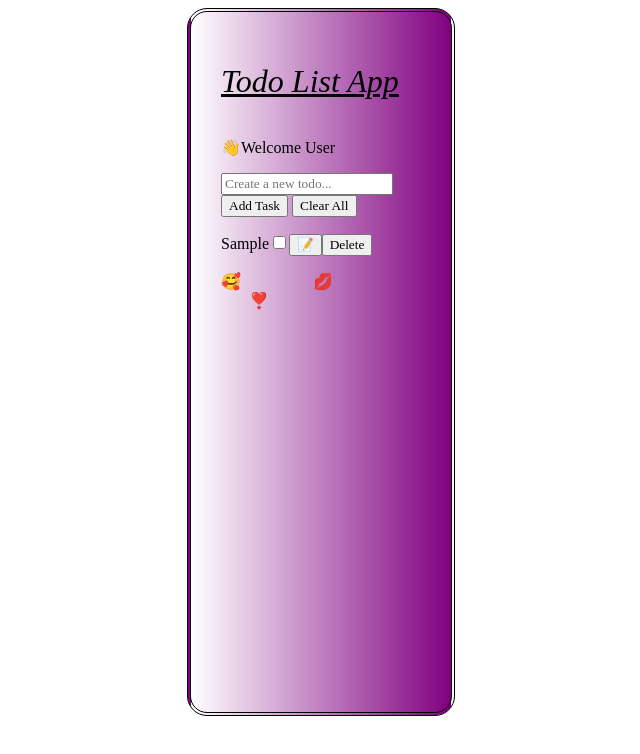
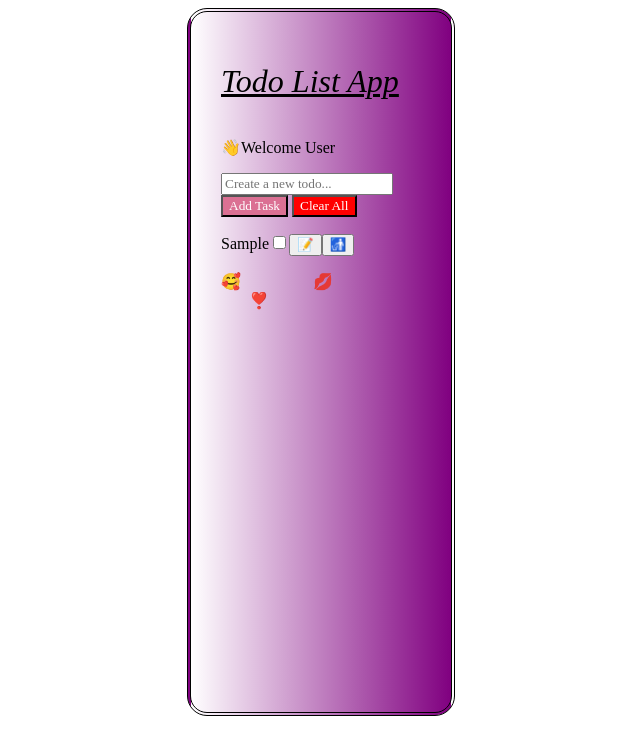
Before and after one commit to Dinah-Ngatia5/My-TO-do-List-App, a plain HTML site: page index.html in a window 1280 px wide. Both pictures are taken after typing "Sample" into the empty fields and a click on the button "Add Task". Shown: the whole page, without its empty margins (319-959 px from the left). Drawn offline with Linux system fonts and the light colour scheme; files whose address does not match are found by name.

Commit message:
Completed Assignment

```diff
--- a/script.js
+++ b/script.js
@@ -35,7 +35,7 @@ function renderTaskList() {
 
         //Button for Deleting an item from the tasks' list
       const deleteBtn = document.createElement('button');
-      deleteBtn.textContent = 'Delete';
+      deleteBtn.textContent = '🚮';
       deleteBtn.addEventListener('click', () => deleteTask(index));
       taskElement.appendChild(deleteBtn);
 
--- a/style.css
+++ b/style.css
@@ -46,13 +46,16 @@ ul {
 li {
     margin-bottom: 10px
 }
- #add-btn {
-    padding: 5px 10px;
-    background-color: #4caf50;
+ #add-task-btn {
+
+    background-color:palevioletred;
     color: white;
-    border: none;
     cursor: pointer;
     position:relative;
+}
+#clear-btn {
+    background-color: red;
+    color:#fff
 }
 footer {
     position: fixed;
```
